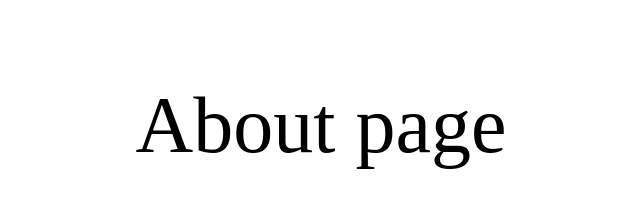
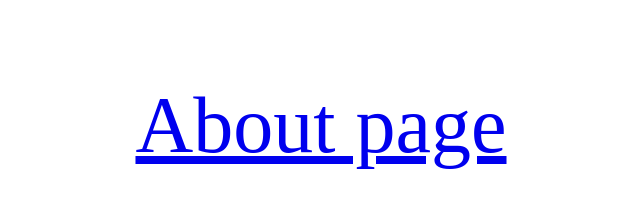
Before and after one commit to boboycu/web-1v, a plain HTML site: page about.html in a window 1280 px wide. Shown: the whole page, without its empty margins (319-959 px from the left). Drawn offline with Linux system fonts and the light colour scheme.

Commit message:
Coba coba ku

```diff
--- a/about.html
+++ b/about.html
@@ -13,6 +13,6 @@
     </style>
   </head>
   <body>
-    <p><a href="index"></a>About page</p>
+    <p><a href="index">About page</a></p>
   </body>
 </html>
```
